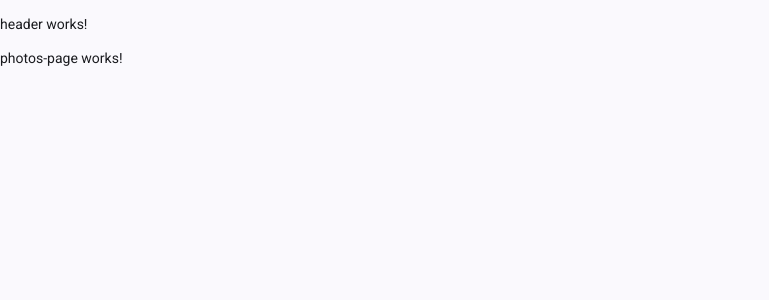
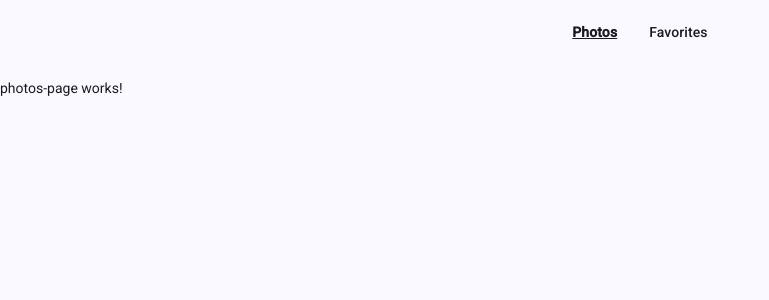
Before and after one commit to mosmic/xm-photo-gallery, an Angular app: page /photos in a window 1280 px wide. Shown: the top 300 px of the page, without its empty margins (0-769 px from the left). Built offline with nearby package versions, Linux system fonts and the light colour scheme.

Commit message:
Add header component

```diff
--- a/src/app/features/photos/photos.routes.ts
+++ b/src/app/features/photos/photos.routes.ts
@@ -2,5 +2,8 @@ import { Routes } from '@angular/router';
 import { PhotosPageComponent } from './pages/photos-page/photos-page.component';
 
 export const PHOTOS_ROUTES: Routes = [
-  { path: '', component: PhotosPageComponent },
+  {
+    path: '',
+    component: PhotosPageComponent,
+  },
 ];
--- a/src/app/shared/components/header/header.component.html
+++ b/src/app/shared/components/header/header.component.html
@@ -1 +1,19 @@
-<p>header works!</p>
+<mat-toolbar class="app-header">
+  <nav class="app-header__nav">
+    <a
+      mat-button
+      routerLink="/photos"
+      routerLinkActive="app-header__link--active"
+    >
+      Photos
+    </a>
+
+    <a
+      mat-button
+      routerLink="/favorites"
+      routerLinkActive="app-header__link--active"
+    >
+      Favorites
+    </a>
+  </nav>
+</mat-toolbar>
--- a/src/app/shared/components/header/header.component.scss
+++ b/src/app/shared/components/header/header.component.scss
@@ -0,0 +1,23 @@
+.app-header {
+    position: sticky;
+    top: 0;
+    z-index: 10;
+
+    display: flex;
+    justify-content: center;
+    align-items: center;
+    gap: 24px;
+
+    border-bottom: 1px solid var(--app-color-border);
+}
+
+.app-header__nav {
+    display: flex;
+    align-items: center;
+    gap: 8px;
+}
+
+.app-header__link--active {
+    font-weight: 700;
+    text-decoration: underline;
+}
```
Also changed, not shown: src/app/shared/components/header/header.component.ts (+5 -4 lines), 1 other file (tests, documents, lock files or other folders).
